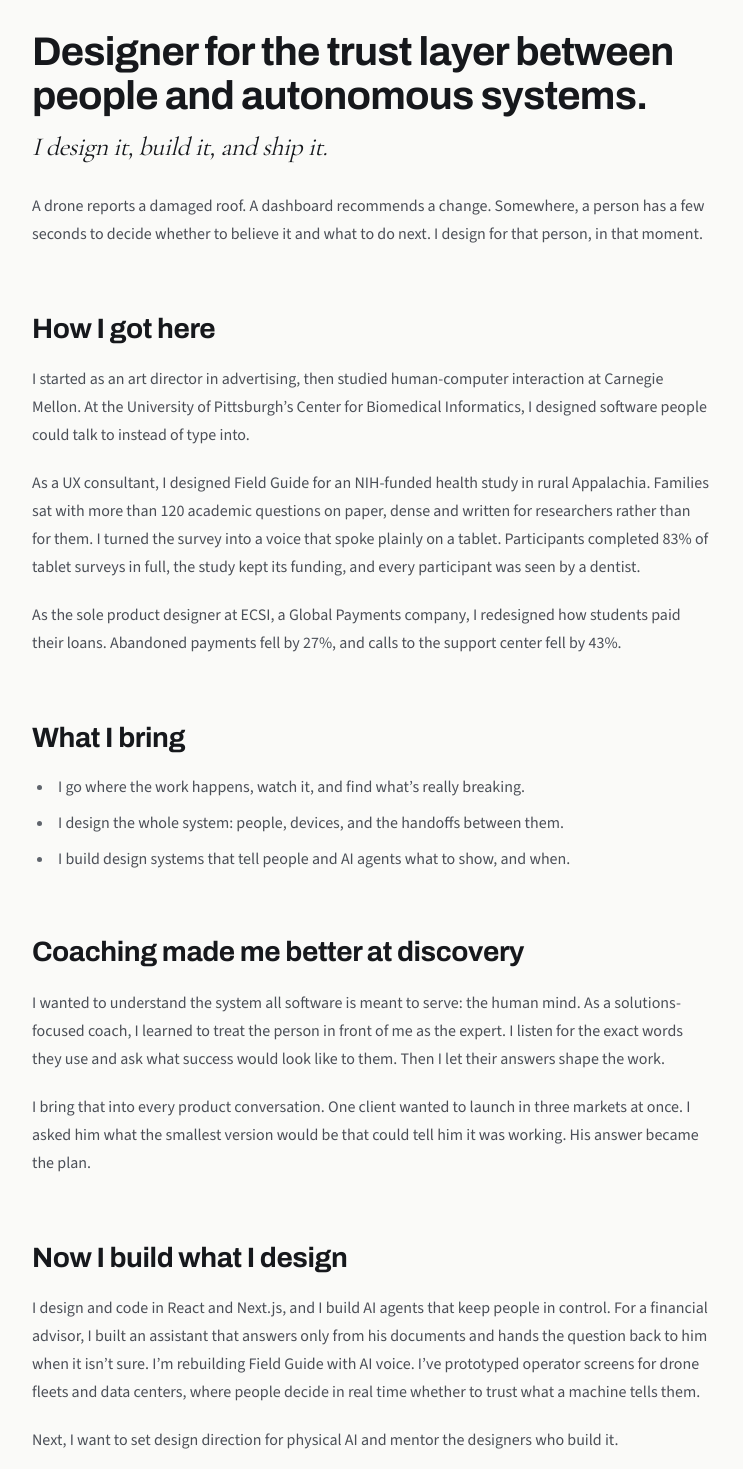
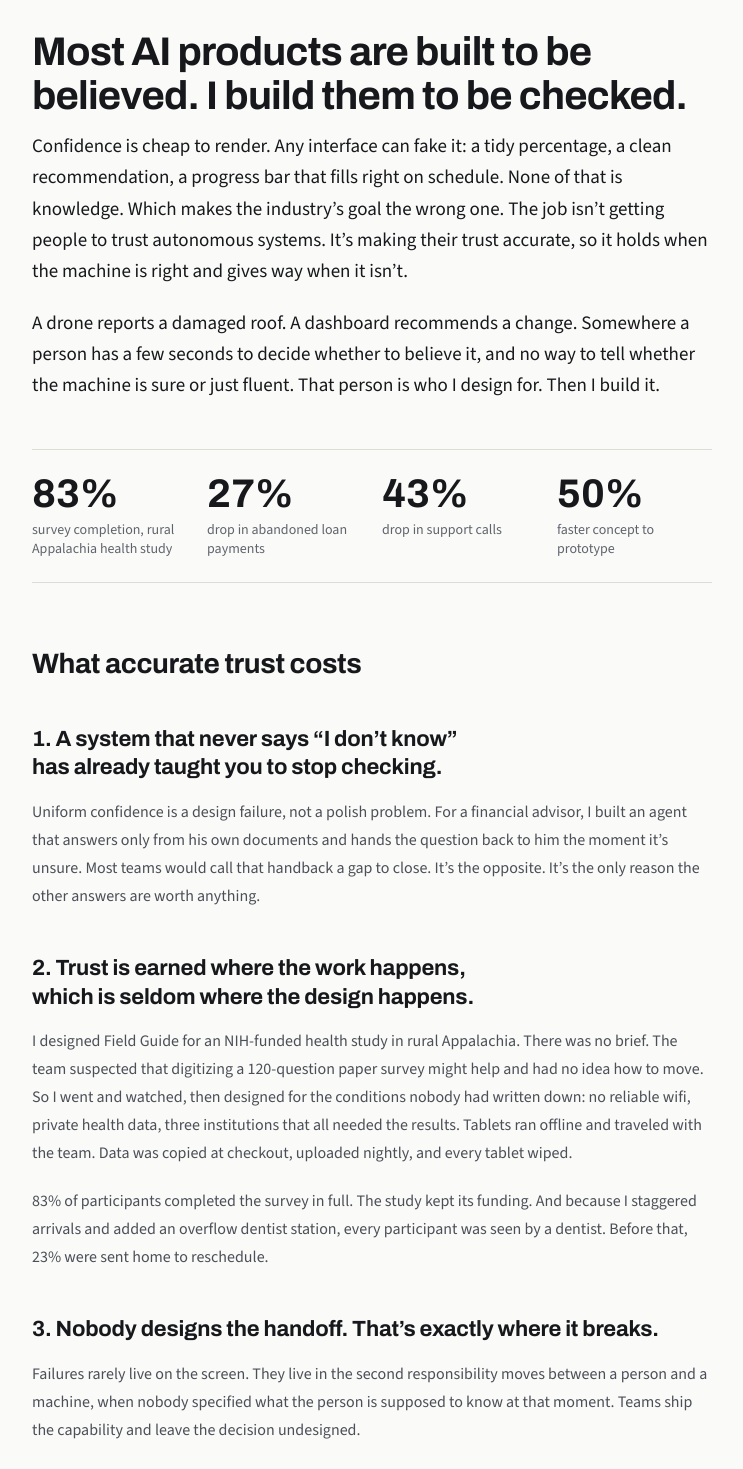
Before and after one commit to lesliejohnson-io/portfolio-site, a Next.js app: page /about in a window 1280 px wide. Shown: the part 140-1609 px from the top of the page, without its empty margins (268-1011 px from the left). Built offline with nearby package versions, Linux system fonts and the light colour scheme.

Commit message:
Update about me page (#3)

```diff
--- a/app/about/page.tsx
+++ b/app/about/page.tsx
@@ -2,6 +2,7 @@ import fs from "fs";
 import path from "path";
 import { MDXRemote } from "next-mdx-remote/rsc";
 import AboutCta from "@/components/mdx/AboutCta";
+import { AboutStats, Stat } from "@/components/mdx/AboutStats";
 
 export default function AboutPage() {
   /*
@@ -18,7 +19,7 @@ export default function AboutPage() {
   return (
     <article className="container-wide py-20 sm:py-24">
       <div className="prose-about">
-        <MDXRemote source={source} components={{ AboutCta }} />
+        <MDXRemote source={source} components={{ AboutCta, AboutStats, Stat }} />
       </div>
     </article>
   );
--- a/app/globals.css
+++ b/app/globals.css
@@ -462,26 +462,33 @@
 }
 
 /*
-  Lead paragraph: the one line under the h1 that frames the whole page. Styled
-  by position rather than a class so the MDX stays plain markdown — it is
-  always the paragraph immediately after the title.
-
-  Cormorant Garamond italic. It is a high-contrast display serif with a small
-  x-height, so it needs a size up from the sans it replaced to hold the same
-  optical weight under the headline. The leading is tight for prose but the
-  face carries it: its small x-height leaves real space between lines even
-  when the ratio looks low.
-*/
-.prose-about h1 + p {
-  font-family: var(--font-display-serif);
-  font-style: italic;
-  font-size: 1.625rem;
+  Lead: the two paragraphs under the h1, wrapped in <div className="about-lead">
+  in the MDX. Body face a step up from the story paragraphs and in full --fg,
+  so it reads as the opening argument rather than as more body copy. (The
+  earlier one-line serif italic lead was sized for a single sentence; at two
+  full paragraphs it would be a wall of display type.)
+*/
+.prose-about .about-lead p {
+  font-size: 1.1875rem;
+  line-height: 1.65;
+  color: var(--fg);
+  text-wrap: pretty;
+}
+
+.prose-about .about-stats {
+  margin: 3rem auto 0;
+  max-width: 680px;
+}
+
+/* The numbered principles: full-sentence claims, so balanced wrapping. */
+.prose-about h3 {
+  font-size: 1.375rem;
+  font-weight: 700;
   line-height: 1.3;
-  /* Tracking matches the Library quotes — one face, one setting. */
-  letter-spacing: -0.02em;
-  color: var(--fg);
-  margin-bottom: 1.75rem;
-  text-wrap: pretty;
+  letter-spacing: -0.01em;
+  margin-top: 2.75rem;
+  margin-bottom: 1rem;
+  text-wrap: balance;
 }
 
 /*
@@ -521,8 +528,12 @@
     font-size: 2rem;
   }
 
-  .prose-about h1 + p {
-    font-size: 1.375rem;
+  .prose-about .about-lead p {
+    font-size: 1.125rem;
+  }
+
+  .prose-about h3 {
+    font-size: 1.25rem;
   }
 
   .prose-about blockquote {
--- /dev/null
+++ b/components/mdx/AboutStats.tsx
@@ -0,0 +1,46 @@
+import type { ReactNode } from "react";
+import StatValue from "@/components/case-study/StatValue";
+
+/**
+ * The numbers row on About. Written in the MDX as plain tags:
+ *
+ *   <AboutStats>
+ *     <Stat value="83%" label="survey completion, …" />
+ *   </AboutStats>
+ *
+ * String props only, on purpose: next-mdx-remote v6 blocks JavaScript
+ * expressions in MDX by default, so an array prop like `stats={[…]}` would
+ * not survive. Child tags keep the numbers in the content file without that.
+ *
+ * Same treatment as the case study StatRow (display-face value that counts
+ * down from 100, small label beneath) so a number reads the same everywhere.
+ * Four across from the small breakpoint up, stacked on a phone.
+ */
+export function AboutStats({ children }: { children: ReactNode }) {
+  return (
+    <dl className="about-stats grid grid-cols-1 gap-6 border-y border-border py-6 sm:grid-cols-4 sm:gap-5">
+      {children}
+    </dl>
+  );
+}
+
+export function Stat({ value, label }: { value: string; label: string }) {
+  return (
+    /*
+      dt holds the label (what the number is), dd the value, as a description
+      list expects. The visible label is a duplicate hidden from screen
+      readers, so it isn't announced twice, and the value can sit on top.
+    */
+    <div className="flex flex-col gap-1.5">
+      <dt className="sr-only">{label}</dt>
+      <dd className="contents">
+        <span className="font-display text-4xl font-bold leading-none text-fg sm:text-[2.5rem]">
+          <StatValue value={value} />
+        </span>
+        <span aria-hidden="true" className="text-sm leading-snug text-fg-muted">
+          {label}
+        </span>
+      </dd>
+    </div>
+  );
+}
--- a/content/about.mdx
+++ b/content/about.mdx
@@ -1,37 +1,46 @@
-# Designer for the trust layer between people and autonomous systems.
+# Most AI products are built to be believed. I build them to be checked.
 
-I design it, build it, and ship it.
+<div className="about-lead">
 
-A drone reports a damaged roof. A dashboard recommends a change. Somewhere, a person has a few seconds to decide whether to believe it and what to do next. I design for that person, in that moment.
+Confidence is cheap to render. Any interface can fake it: a tidy percentage, a clean recommendation, a progress bar that fills right on schedule. None of that is knowledge. Which makes the industry’s goal the wrong one. The job isn’t getting people to trust autonomous systems. It’s making their trust accurate, so it holds when the machine is right and gives way when it isn’t.
 
-## How I got here
+A drone reports a damaged roof. A dashboard recommends a change. Somewhere a person has a few seconds to decide whether to believe it, and no way to tell whether the machine is sure or just fluent. That person is who I design for. Then I build it.
 
-I started as an art director in advertising, then studied human-computer interaction at Carnegie Mellon. At the University of Pittsburgh’s Center for Biomedical Informatics, I designed software people could talk to instead of type into.
+</div>
 
-As a UX consultant, I designed Field Guide for an NIH-funded health study in rural Appalachia. Families sat with more than 120 academic questions on paper, dense and written for researchers rather than for them. I turned the survey into a voice that spoke plainly on a tablet. Participants completed 83% of tablet surveys in full, the study kept its funding, and every participant was seen by a dentist.
+<AboutStats>
+  <Stat value="83%" label="survey completion, rural Appalachia health study" />
+  <Stat value="27%" label="drop in abandoned loan payments" />
+  <Stat value="43%" label="drop in support calls" />
+  <Stat value="50%" label="faster concept to prototype" />
+</AboutStats>
 
-As the sole product designer at ECSI, a Global Payments company, I redesigned how students paid their loans. Abandoned payments fell by 27%, and calls to the support center fell by 43%.
+## What accurate trust costs
 
-## What I bring
+### 1. A system that never says “I don’t know” has already taught you to stop checking.
 
-- I go where the work happens, watch it, and find what’s really breaking.
-- I design the whole system: people, devices, and the handoffs between them.
-- I build design systems that tell people and AI agents what to show, and when.
+Uniform confidence is a design failure, not a polish problem. For a financial advisor, I built an agent that answers only from his own documents and hands the question back to him the moment it’s unsure. Most teams would call that handback a gap to close. It’s the opposite. It’s the only reason the other answers are worth anything.
 
-## Coaching made me better at discovery
+### 2. Trust is earned where the work happens, which is seldom where the design happens.
 
-I wanted to understand the system all software is meant to serve: the human mind. As a solutions-focused coach, I learned to treat the person in front of me as the expert. I listen for the exact words they use and ask what success would look like to them. Then I let their answers shape the work.
+I designed Field Guide for an NIH-funded health study in rural Appalachia. There was no brief. The team suspected that digitizing a 120-question paper survey might help and had no idea how to move. So I went and watched, then designed for the conditions nobody had written down: no reliable wifi, private health data, three institutions that all needed the results. Tablets ran offline and traveled with the team. Data was copied at checkout, uploaded nightly, and every tablet wiped.
 
-I bring that into every product conversation. One client wanted to launch in three markets at once. I asked him what the smallest version would be that could tell him it was working. His answer became the plan.
+83% of participants completed the survey in full. The study kept its funding. And because I staggered arrivals and added an overflow dentist station, every participant was seen by a dentist. Before that, 23% were sent home to reschedule.
 
-## Now I build what I design
+### 3. Nobody designs the handoff. That’s exactly where it breaks.
 
-I design and code in React and Next.js, and I build AI agents that keep people in control. For a financial advisor, I built an assistant that answers only from his documents and hands the question back to him when it isn’t sure. I’m rebuilding Field Guide with AI voice. I’ve prototyped operator screens for drone fleets and data centers, where people decide in real time whether to trust what a machine tells them.
+Failures rarely live on the screen. They live in the second responsibility moves between a person and a machine, when nobody specified what the person is supposed to know at that moment. Teams ship the capability and leave the decision undesigned.
 
-Next, I want to set design direction for physical AI and mentor the designers who build it.
+As the sole product designer at a Global Payments company, I redesigned how students paid their loans inside a compliance-heavy regulated product. Abandoned payments fell 27%. Support calls fell 43%. The flow became the primary self-service channel. I’ve since prototyped operator consoles for drone fleets and data centers, and I build design systems that tell both people and AI agents what to show, and when.
 
-> People decide whether to trust a system before they can say why. I design for that moment.
+## I don’t hand over a theory
 
-Building autonomous systems people have to trust? Let’s talk.
+I design and I code: React, Next.js, agentic systems with tool use. So I prototype the trust behavior instead of writing a paragraph describing it, and what reaches engineering has already survived contact with real use. Right now I’m rebuilding Field Guide with AI voice.
+
+I’m looking for the team where setting design direction for physical AI is the job.
+
+> People decide whether to trust a system before they can say why. That decision is already being designed. The only question is whether anyone did it on purpose.
+
+**Building autonomous systems people have to trust? Let’s talk.**
 
 <AboutCta />
```
Also changed, not shown: 1 other file (tests, documents, lock files or other folders).
